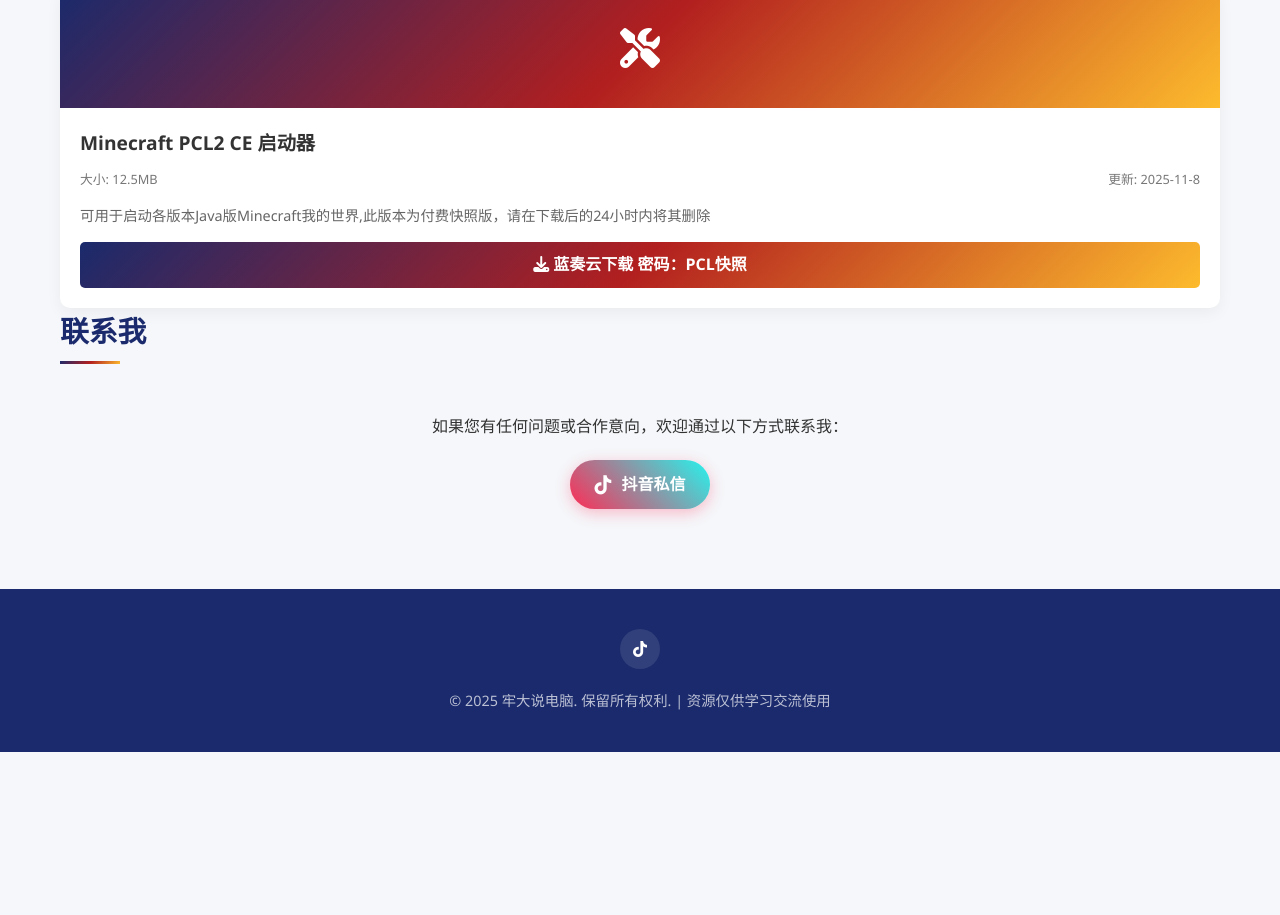
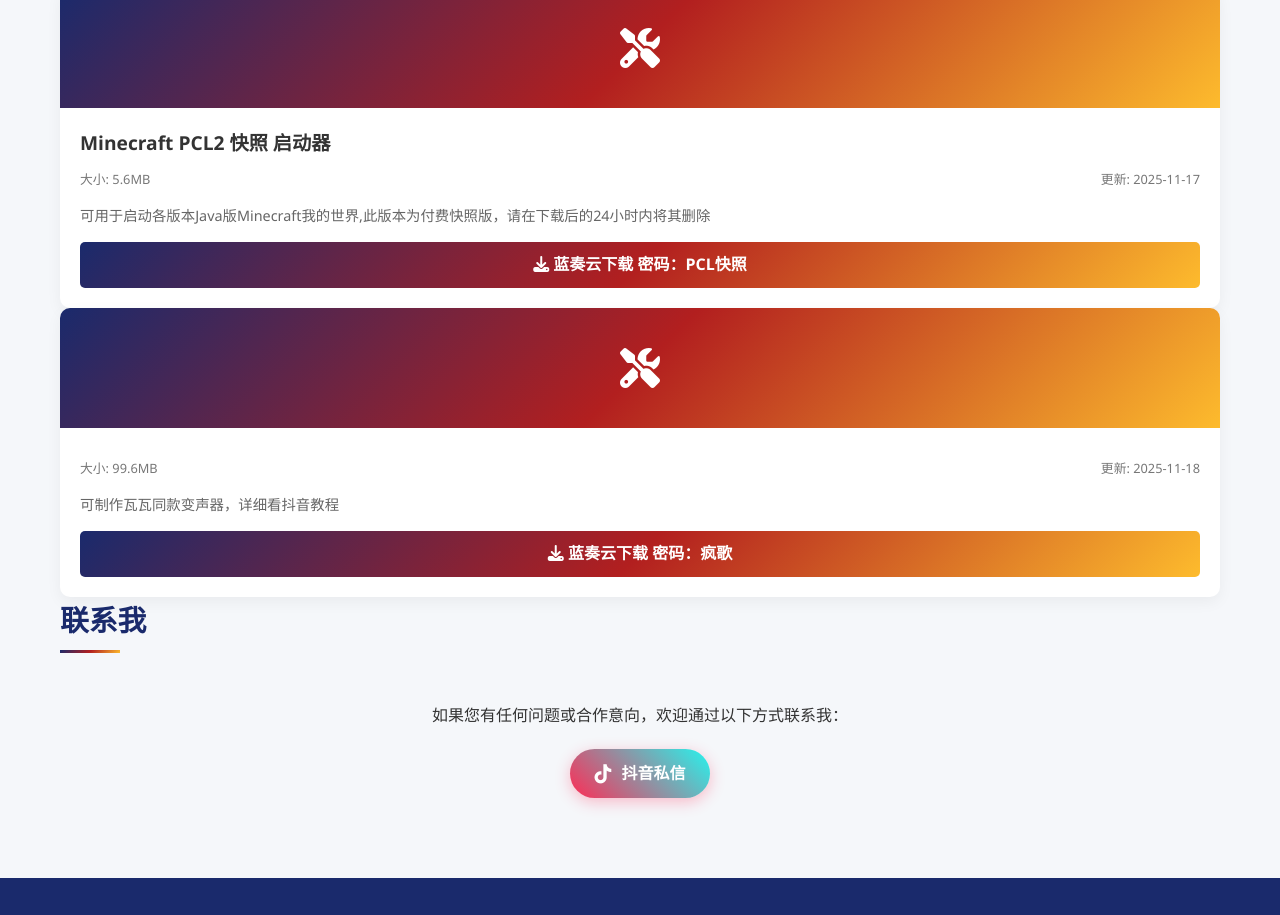
Before and after one commit to LAODAPC/laodapc.github.io, a plain HTML site: page index.html in a window 1280 px wide. Shown: the part 2045-2960 px from the top of the page. Before the commit the page ends 2797 px from the top, so only its background shows below. Drawn offline with Linux system fonts and the light colour scheme.

Commit message:
Update index.html

```diff
--- a/index.html
+++ b/index.html
@@ -519,14 +519,33 @@
                         <i class="fas fa-tools"></i>
                     </div>
                     <div class="download-content">
-                        <h3 class="download-title">Minecraft PCL2 CE 启动器</h3>
+                        <h3 class="download-title">Minecraft PCL2 快照 启动器</h3>
                         <div class="download-meta">
-                            <span>大小: 12.5MB</span>
-                            <span>更新: 2025-11-8</span>
+                            <span>大小: 5.6MB</span>
+                            <span>更新: 2025-11-17</span>
                         </div>
                         <p class="download-description">可用于启动各版本Java版Minecraft我的世界,此版本为付费快照版，请在下载后的24小时内将其删除</p>
                         <a href="https://laodapc.lanzouu.com/b016kdyrwf" class="download-btn" target="_blank">
                             <i class="fas fa-download"></i> 蓝奏云下载 密码：PCL快照
+                        </a>
+                    </div>
+                </div>
+            </div>
+        </section>
+        <!-- 下载项2 -->
+                <div class="download-card">
+                    <div class="download-icon">
+                        <i class="fas fa-tools"></i>
+                    </div>
+                    <div class="download-content">
+                        <h3 class="download-title"></h3>
+                        <div class="download-meta">
+                            <span>大小: 99.6MB</span>
+                            <span>更新: 2025-11-18</span>
+                        </div>
+                        <p class="download-description">可制作瓦瓦同款变声器，详细看抖音教程</p>
+                        <a href="https://laodapc.lanzouu.com/b016ke1p6f" class="download-btn" target="_blank">
+                            <i class="fas fa-download"></i> 蓝奏云下载 密码：疯歌
                         </a>
                     </div>
                 </div>
```
